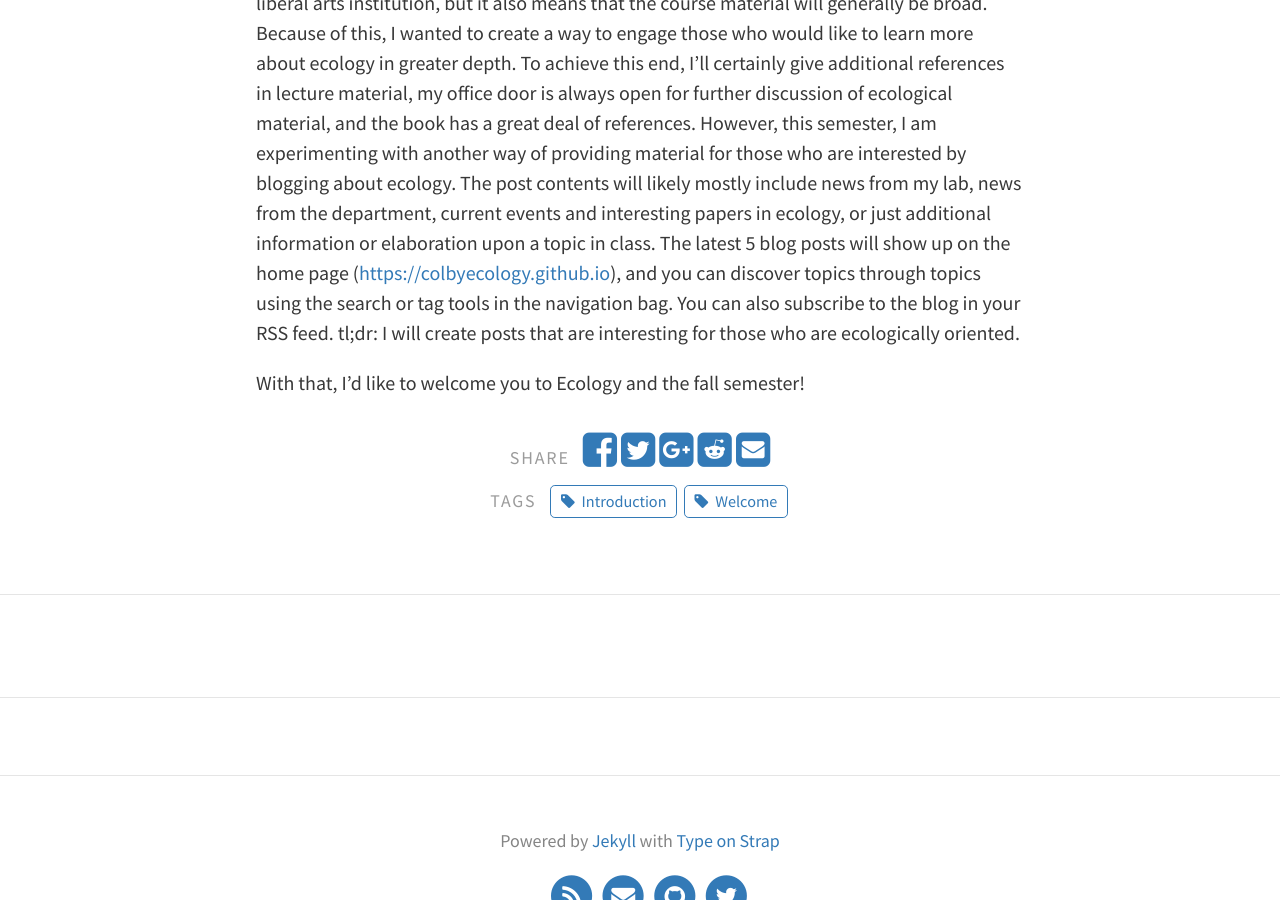
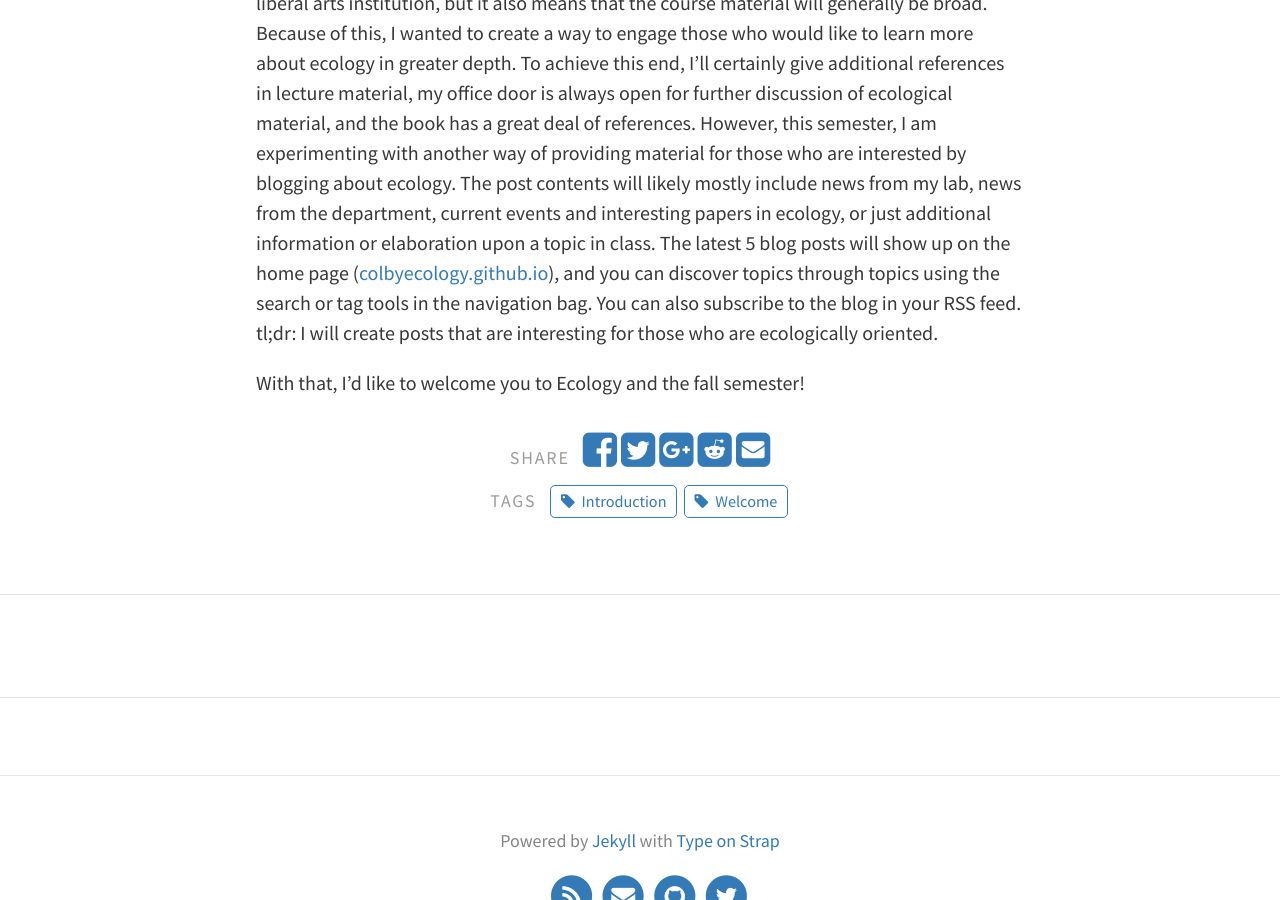
Before and after one commit to davan690/ColbyEcology.github.io, a Jekyll site: the page built from _posts/2018-09-05-Welcome.md, in a window 1280 px wide and 900 px high, scrolled down 1021 px. Built offline with Jekyll 4.4.1, drawn with Linux system fonts in a browser that asks for light colours; comment, search, counter and statistics services are not loaded; some of the changed lines change nothing that is shown.

Commit message:
broken url

```diff
--- a/_posts/2018-09-05-Welcome.md
+++ b/_posts/2018-09-05-Welcome.md
@@ -17,6 +17,6 @@
 
 Last year the other Ecology professor and I were both new hires. That means that we both moved here from other parts of the world (he and I moved from Rhode Island and Ohio, respectively) and, with a lot of help from the Lab Instructors, organized and carried out this course in Ecology. The course was a big experiment: some aspects of the course worked *really* well and others not so well. Well, this fall it's our first opportunity after having significant time to work together (nearly a year) to design this fall's course. We've put a great deal of blood, sweat, and tears into this course to make this the best course in Ecology that we can, which is why I am so thrilled!
 
-This post that you're reading also belongs to another experiment. In Ecology there's consistently great diversity of student interests in this course, with some interested more in policy, some interested more in general biology, and others are testing the waters to see if ecology is a field in which they have interest. These perspectives are highly valued at our liberal arts institution, but it also means that the course material will generally be broad. Because of this, I wanted to create a way to engage those who would like to learn more about ecology in greater depth. To achieve this end, I'll certainly give additional references in lecture material, my office door is always open for further discussion of ecological material, and the book has a great deal of references. However, this semester, I am experimenting with another way of providing material for those who are interested by blogging about ecology. The post contents will likely mostly include news from my lab, news from the department, current events and interesting papers in ecology, or just additional information or elaboration upon a topic in class. The latest 5 blog posts will show up on the home page ([https://colbyecology.github.io](colbyecology.github.io)), and you can discover topics through topics using the search or tag tools in the navigation bag. You can also subscribe to the blog in your RSS feed. tl;dr: I will create posts that are interesting for those who are ecologically oriented.
+This post that you're reading also belongs to another experiment. In Ecology there's consistently great diversity of student interests in this course, with some interested more in policy, some interested more in general biology, and others are testing the waters to see if ecology is a field in which they have interest. These perspectives are highly valued at our liberal arts institution, but it also means that the course material will generally be broad. Because of this, I wanted to create a way to engage those who would like to learn more about ecology in greater depth. To achieve this end, I'll certainly give additional references in lecture material, my office door is always open for further discussion of ecological material, and the book has a great deal of references. However, this semester, I am experimenting with another way of providing material for those who are interested by blogging about ecology. The post contents will likely mostly include news from my lab, news from the department, current events and interesting papers in ecology, or just additional information or elaboration upon a topic in class. The latest 5 blog posts will show up on the home page ([colbyecology.github.io](https://colbyecology.github.io)), and you can discover topics through topics using the search or tag tools in the navigation bag. You can also subscribe to the blog in your RSS feed. tl;dr: I will create posts that are interesting for those who are ecologically oriented.
 
 With that, I'd like to welcome you to Ecology and the fall semester!
```
